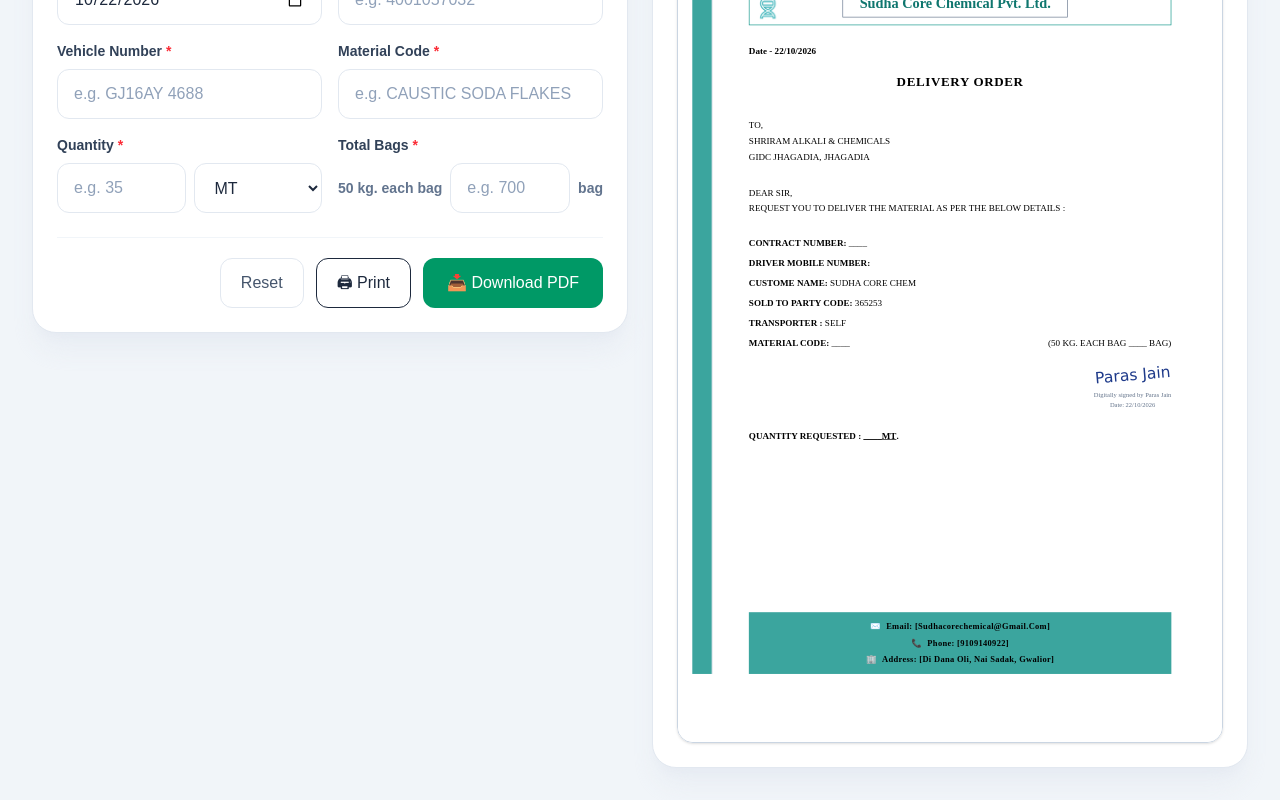
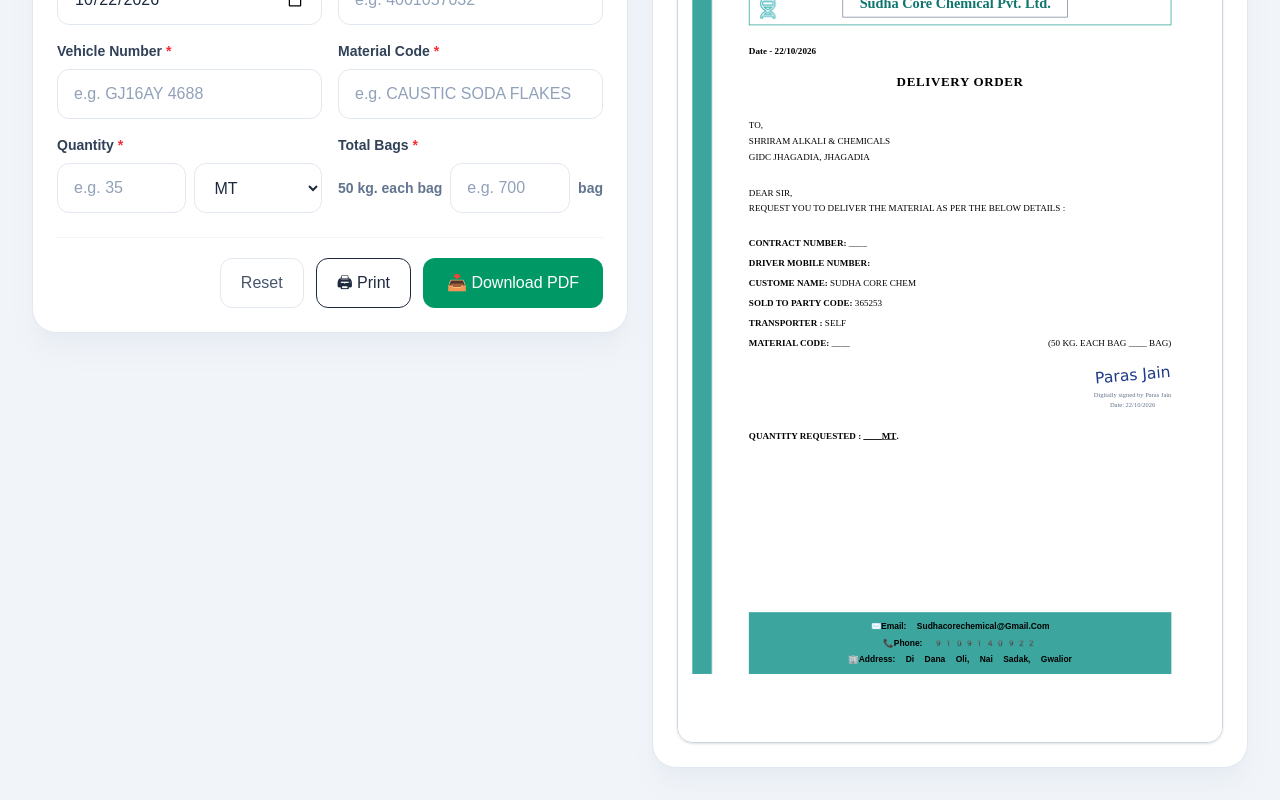
Before and after one commit to Shubhamchaurasiya1066/sudha-sales-order, a Next.js app: page /delivery-order in a window 1280 px wide. Shown: the part 354-1154 px from the top of the page. Built offline with nearby package versions, Linux system fonts and the light colour scheme.

Commit message:
update delivery-order

```diff
--- a/src/app/delivery-order/page.js
+++ b/src/app/delivery-order/page.js
@@ -61,7 +61,6 @@
     setIsDownloading(true);
 
     try {
-      // Dynamic import to prevent Next.js SSR error
       const html2pdf = (await import("html2pdf.js")).default;
 
       const opt = {
@@ -72,14 +71,14 @@
           scale: 2,
           useCORS: true,
           scrollY: 0,
-          windowWidth: 794, // Exact A4 width in pixels
-          windowHeight: 1123 // Exact A4 height in pixels
+          windowWidth: 794,
+          windowHeight: 1123,
+          letterRendering: true,
         },
         jsPDF: { unit: 'mm', format: 'a4', orientation: 'portrait' },
         pagebreak: { mode: 'avoid-all' }
       };
 
-      // Clone banate hain taaki preview ka scale(0.65) PDF ko affect na kare
       const clone = element.cloneNode(true);
       clone.style.transform = "none";
       clone.style.width = "210mm";
@@ -237,11 +236,10 @@
               flex-direction: column;
               align-items: center;
               justify-content: center;
-              gap: 6px;
               text-transform: capitalize;
-              letter-spacing: 0.5px;
+              letter-spacing: normal;
+              font-family: "Segoe UI Emoji", "Apple Color Emoji", "Noto Color Emoji", Arial, sans-serif;
             }
-            .footer-row { display: flex; align-items: center; gap: 8px; }
 
             @media print {
               body { -webkit-print-color-adjust: exact; print-color-adjust: exact; }
@@ -326,9 +324,9 @@
 
               <!-- FOOTER -->
               <div class="footer">
-                <div class="footer-row"><span>✉️</span> <span>Email: [sudhacorechemical@gmail.com]</span></div>
-                <div class="footer-row"><span>📞</span> <span>Phone: [9109140922]</span></div>
-                <div class="footer-row"><span>🏢</span> <span>Address: [Di Dana Oli, Nai Sadak, Gwalior]</span></div>
+                <div style="margin-bottom: 6px;">✉️Email: sudhacorechemical@gmail.com</div>
+                <div style="margin-bottom: 6px;">📞Phone: 9109140922</div>
+                <div>🏢Address: Di Dana Oli, Nai Sadak, Gwalior</div>
               </div>
             </div>
           </div>
@@ -373,7 +371,7 @@
         </div>
 
         <div className="grid gap-6 lg:grid-cols-2">
-          {/* ✅ FORM - Sirf 6 Fields */}
+          {/* ✅ FORM */}
           <section className="rounded-3xl border border-slate-200 bg-white p-5 shadow-xl shadow-slate-200/60 sm:p-6 h-fit">
             <h2 className="mb-5 flex items-center gap-2 text-lg font-black">
               <span className="flex h-8 w-8 items-center justify-center rounded-lg bg-emerald-100 text-emerald-700">📝</span>
@@ -381,7 +379,6 @@
             </h2>
 
             <form onSubmit={handleSubmit} className="space-y-5">
-
               <div className="grid gap-4 sm:grid-cols-2">
                 <div>
                   <label className={labelClass} htmlFor="date">Date <span className="text-red-500">*</span></label>
@@ -447,7 +444,7 @@
             </form>
           </section>
 
-          {/* ✅ LIVE PREVIEW - Exact PDF Layout */}
+          {/* ✅ LIVE PREVIEW */}
           <section className="rounded-3xl border border-slate-200 bg-white p-5 shadow-xl shadow-slate-200/60 sm:p-6">
             <div className="mb-4 flex items-center justify-between">
               <h2 className="flex items-center gap-2 text-lg font-black">
@@ -539,10 +536,11 @@
                       </div>
                     </div>
 
-                    <div style={{ marginTop: "auto", background: "#3ba59e", color: "#000", padding: "12px 20px", fontSize: "13px", fontWeight: "bold", display: "flex", flexDirection: "column", alignItems: "center", justifyContent: "center", gap: "6px", textTransform: "capitalize", letterSpacing: "0.5px" }}>
-                      <div style={{ display: "flex", alignItems: "center", gap: "8px" }}><span>✉️</span> <span>Email: [sudhacorechemical@gmail.com]</span></div>
-                      <div style={{ display: "flex", alignItems: "center", gap: "8px" }}><span>📞</span> <span>Phone: [9109140922]</span></div>
-                      <div style={{ display: "flex", alignItems: "center", gap: "8px" }}><span>🏢</span> <span>Address: [Di Dana Oli, Nai Sadak, Gwalior]</span></div>
+                    {/* FOOTER - Emoji + No Space Fix */}
+                    <div style={{ marginTop: "auto", background: "#3ba59e", color: "#000", padding: "12px 20px", fontSize: "13px", fontWeight: "bold", display: "flex", flexDirection: "column", alignItems: "center", justifyContent: "center", textTransform: "capitalize", letterSpacing: "normal", fontFamily: '"Segoe UI Emoji", "Apple Color Emoji", "Noto Color Emoji", Arial, sans-serif' }}>
+                      <div style={{ marginBottom: "6px" }}>✉️Email: sudhacorechemical@gmail.com</div>
+                      <div style={{ marginBottom: "6px" }}>📞Phone: 9109140922</div>
+                      <div>🏢Address: Di Dana Oli, Nai Sadak, Gwalior</div>
                     </div>
 
                   </div>
```
